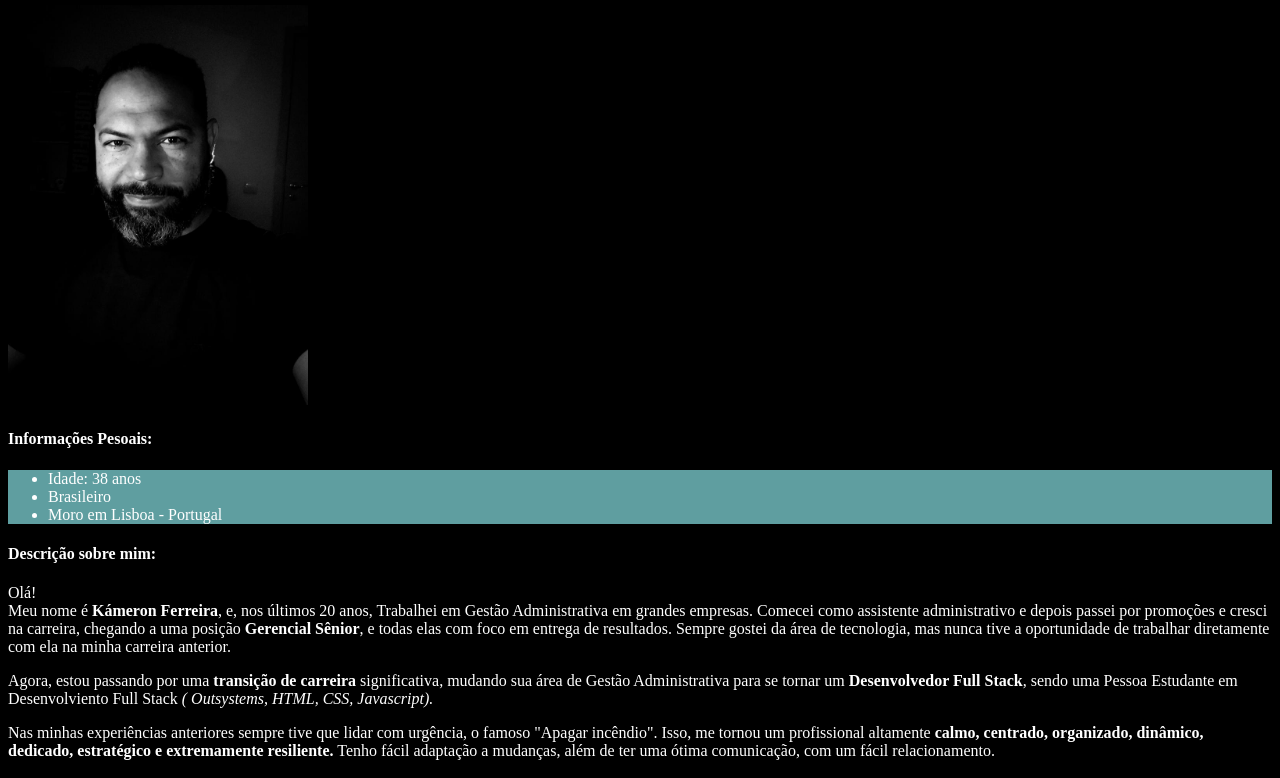
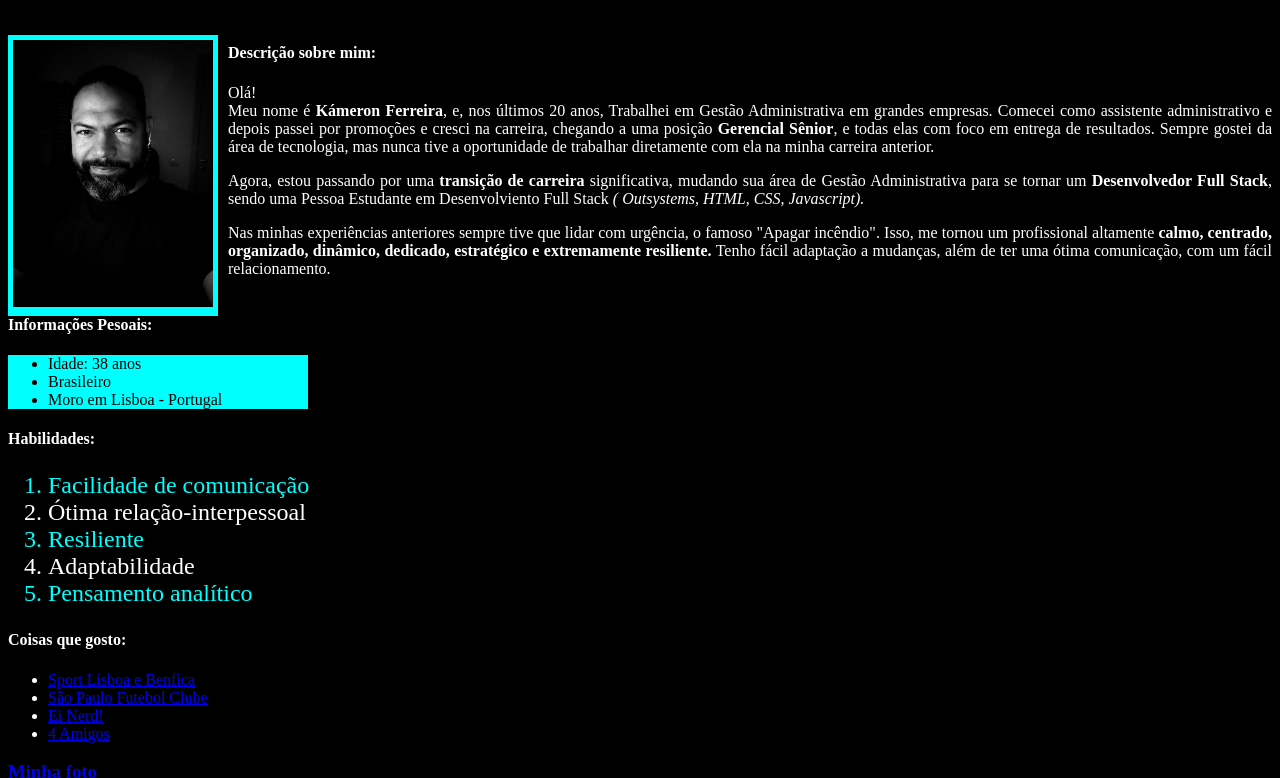
Before and after one commit to kameronferreira/kameronferreira.github.io, a plain HTML site: page index.html in a window 1280 px wide. Shown: the part 209-987 px from the top of the page. Drawn offline with Linux system fonts and the light colour scheme.

Commit message:
trabalhando com div, seletores e posicionamento

```diff
--- a/index.html
+++ b/index.html
@@ -15,19 +15,18 @@
 
 
             </ol>
-         <h1>Kámeron Ferreira dos Santos</h1>
-         <img src="fotokameron.jpeg" width="300" alt="Foto Kámeron Ferreira" id="foto">
+        <div id="nametop">
+            <h1>Kámeron Ferreira dos Santos</h1>
+        </div>
+        <div id="imagemkameron">
+            <img src="fotokameron.jpeg" width="200
+            " alt="Foto Kámeron Ferreira" id="foto">
+        </div>
          <br>
-         <h4>Informações Pesoais:</h4>
-            <ul id="informacoes">
-                <li>Idade: 38 anos</li>
-                <li>Brasileiro</li>
-                <li>Moro em Lisboa - Portugal</li>
 
-            </ul>
-
-         <h4>Descrição sobre mim:</h4>
-            <p id="eu">Olá! <br>
+        <div id="divdescricao" >
+            <h4>Descrição sobre mim:</h4>
+                <p id="eu">Olá! <br>
 
                 Meu nome é <strong>Kámeron Ferreira</strong>, e, nos últimos 20 anos, Trabalhei em Gestão Administrativa em grandes empresas.
                  Comecei como assistente administrativo e depois passei por promoções e cresci na carreira, chegando a uma posição
@@ -44,15 +43,23 @@
                     e extremamente resiliente.</strong> Tenho fácil adaptação a mudanças, além de ter uma ótima comunicação, com um
                     fácil relacionamento.
                 </p>
-
+        </div>
+        <div id="info">
+            <h4>Informações Pesoais:</h4>
+                <ul id="informacoes">
+                    <li>Idade: 38 anos</li>
+                    <li>Brasileiro</li>
+                    <li>Moro em Lisboa - Portugal</li>
+                </ul>
+        </div>
         <h4>Habilidades:</h4>
-            <ul id="habilidades" class="classhability">
-                <li>Facilidade de comunicação</li>
+            <ol id="habilidades" class="classhability">
+                <li class="stylenumberimpar">Facilidade de comunicação</li>
                 <li>Ótima relação-interpessoal</li>
-                <li>Resiliente</li>
+                <li class="stylenumberimpar">Resiliente</li>
                 <li>Adaptabilidade</li>
-                <li>Pensamento analítico</li>
-            </ul>
+                <li class="stylenumberimpar">Pensamento analítico</li>
+            </ol>
             <h4>Coisas que gosto:</h4>
             <ul id="CoisasQueGosto">
                 <li><a href="https://www.slbenfica.pt/" target="_blank" >Sport Lisboa e Benfica</a></li>
--- a/style.css
+++ b/style.css
@@ -7,10 +7,37 @@ h1 { font-style: italic; font-family: 'Gill Sans', 'Gill Sans MT', Calibri, 'Tre
 
 }
 
-#informacoes {background-color: cadetblue; font-style: italic, bold;
+#informacoes {background-color: aqua; font-style: italic, bold; color: black
 
 }
 
 .classhability {
     font-size: x-large;
 }
+
+#imagemkameron {
+    float: left;
+    margin-top: 30px;
+    padding: 5px;
+    background-color: aqua;
+    margin-right: 10px;
+
+}
+
+#divdescricao {
+    text-align:justify; }
+
+#info {
+    width: 300px;
+
+}
+
+.stylenumberimpar{
+    color: aqua; font-style: bold
+    ;
+
+}
+
+#nametop {
+    text-align: center;
+}
```
